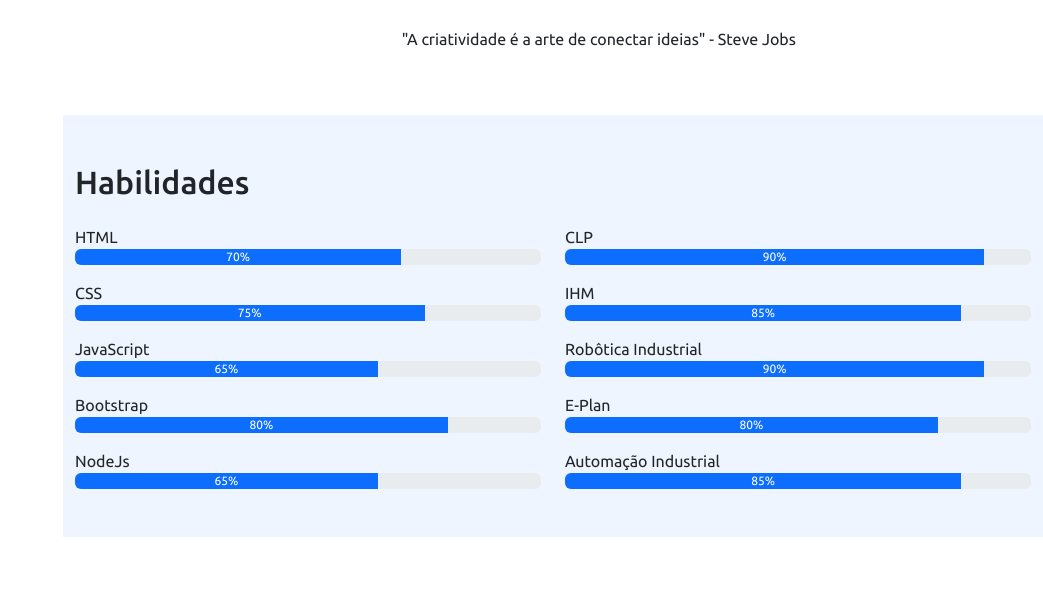
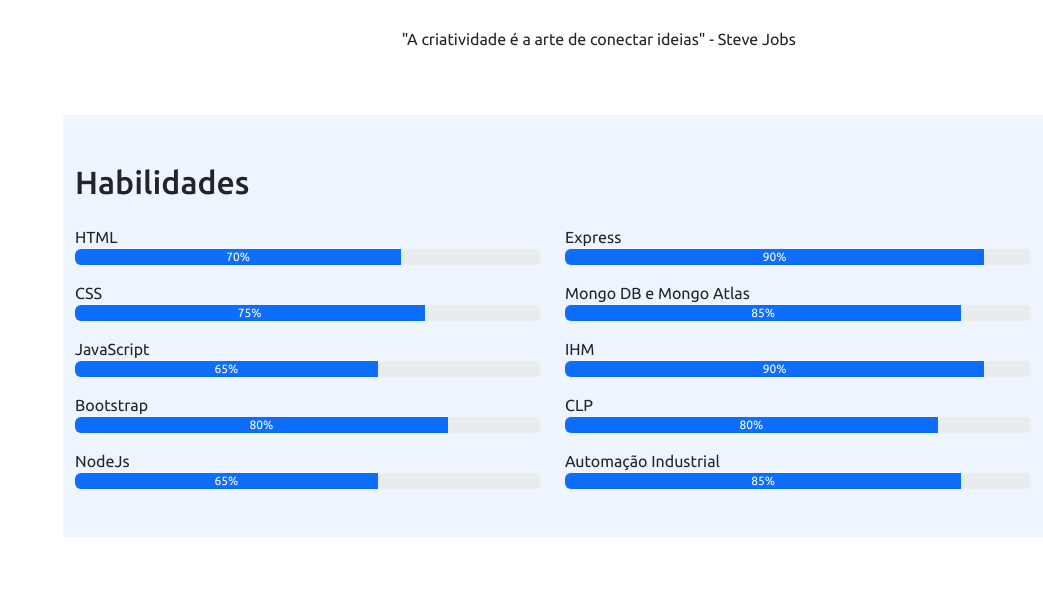
Before and after one commit to vanderleimiguel/portfolio, a Flask app: page / in a window 1280 px wide. Shown: the part 1382-1984 px from the top of the page, without its empty margins (237-1280 px from the left). Run offline with Flask 2, Linux system fonts and the light colour scheme; some libraries are stand-ins or nearby versions.

Commit message:
update habilidades

```diff
--- a/templates/index.html
+++ b/templates/index.html
@@ -185,19 +185,19 @@
 
             <!--  hardskills parte 2 -->
             <div class="col-md-6">
-              <p class="mt-3 mb-0">CLP</p>
+              <p class="mt-3 mb-0">Express</p>
               <div class="progress">
                 <div class="progress-bar" role="progressbar" aria-label="Example with label" style="width: 90%;" aria-valuenow="90" aria-valuemin="0" aria-valuemax="100" data-anime="left">90%</div>
               </div>
-              <p class="mt-3 mb-0">IHM</p>
+              <p class="mt-3 mb-0">Mongo DB e Mongo Atlas</p>
               <div class="progress">
                 <div class="progress-bar" role="progressbar" aria-label="Example with label" style="width: 85%;" aria-valuenow="85" aria-valuemin="0" aria-valuemax="100" data-anime="left">85%</div>
               </div>
-              <p class="mt-3 mb-0">Robôtica Industrial</p>
+              <p class="mt-3 mb-0">IHM</p>
               <div class="progress">
                 <div class="progress-bar" role="progressbar" aria-label="Example with label" style="width: 90%;" aria-valuenow="90" aria-valuemin="0" aria-valuemax="100" data-anime="left">90%</div>
               </div>
-              <p class="mt-3 mb-0">E-Plan</p>
+              <p class="mt-3 mb-0">CLP</p>
               <div class="progress">
                 <div class="progress-bar" role="progressbar" aria-label="Example with label" style="width: 80%;" aria-valuenow="80" aria-valuemin="0" aria-valuemax="100" data-anime="left">80%</div>
               </div>
```
